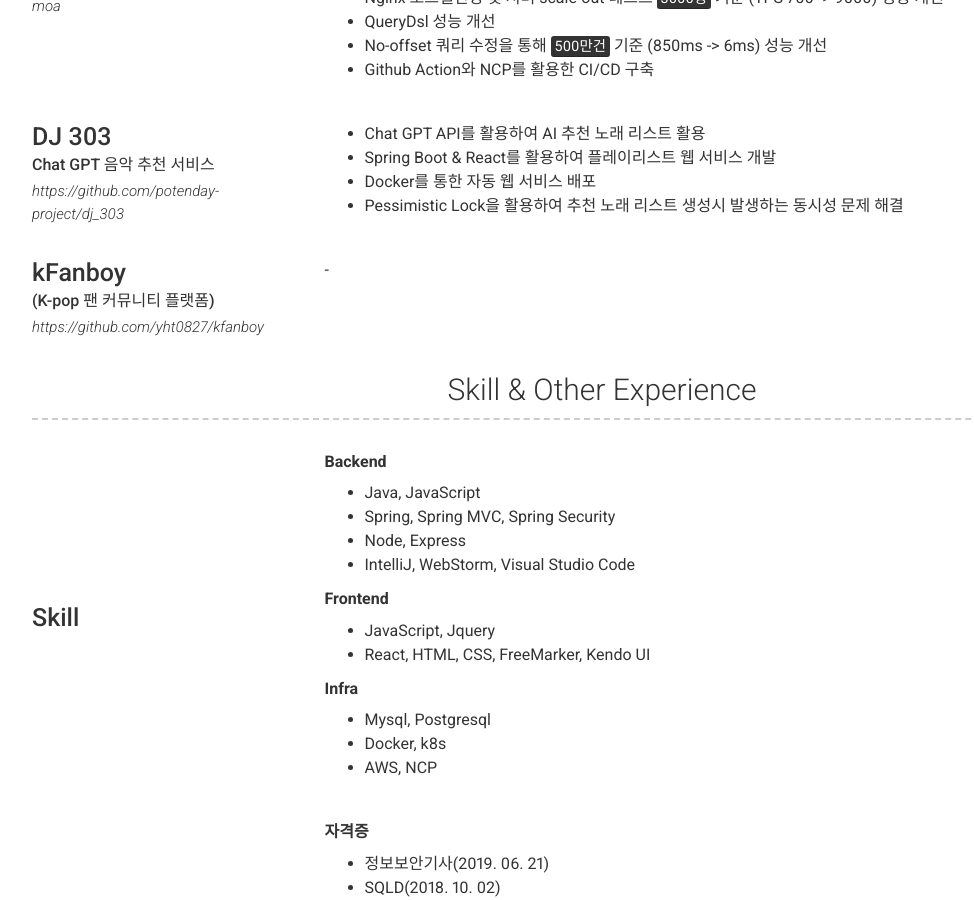
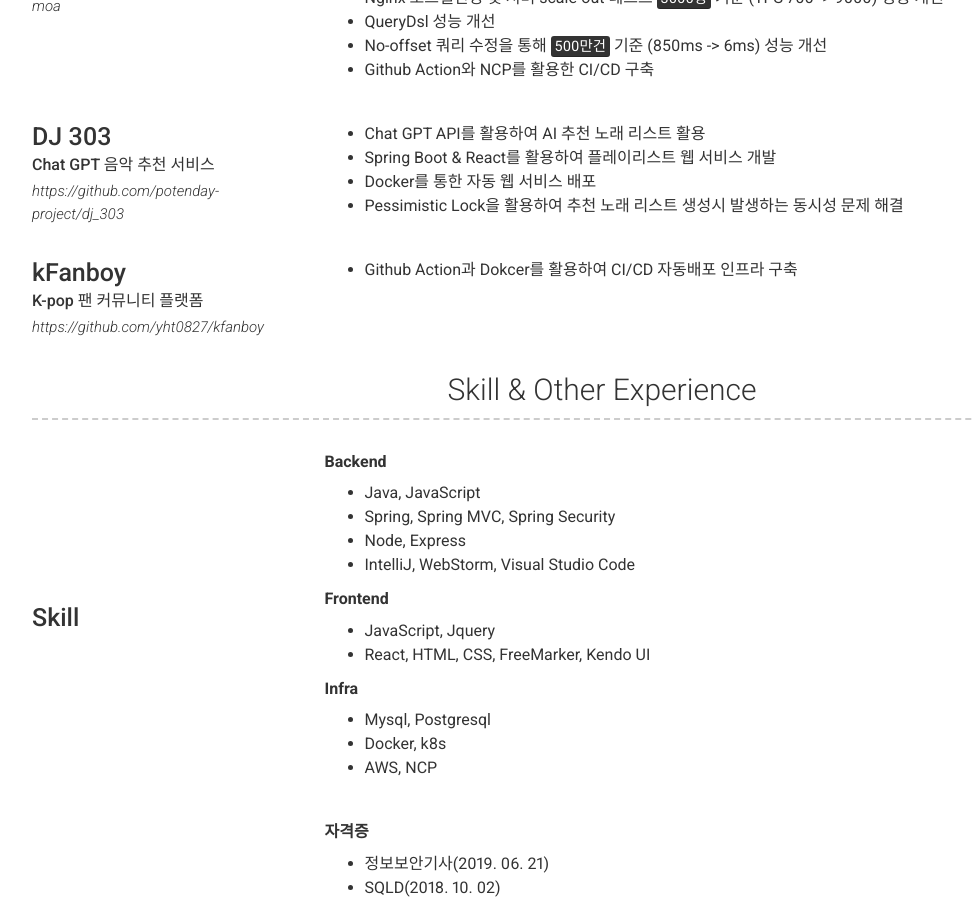
Before and after one commit to yht0827/resume, a Jekyll site: the page built from index.md, in a window 1280 px wide and 900 px high, scrolled down 1557 px. Shown: the whole window, without its empty margins (38-1012 px from the left). Built offline with Jekyll 4.4.1, drawn with Linux system fonts in a browser that asks for light colours; nearby versions of some CDN libraries.

Commit message:
-- 이력서 구조 수정

```diff
--- a/_config.yml
+++ b/_config.yml
@@ -113,10 +113,10 @@ content:
 
       - layout: top-left
         title: kFanboy
-        sub_title: (K-pop 팬 커뮤니티 플랫폼)
+        sub_title: K-pop 팬 커뮤니티 플랫폼
         link: https://github.com/yht0827/kfanboy
         description: | # this will include new lines to allow paragraphs
-          -
+          - Github Action과 Dokcer를 활용하여 CI/CD 자동배포 인프라 구축
 
   - title: Skill & Other Experience
     layout: list
```
